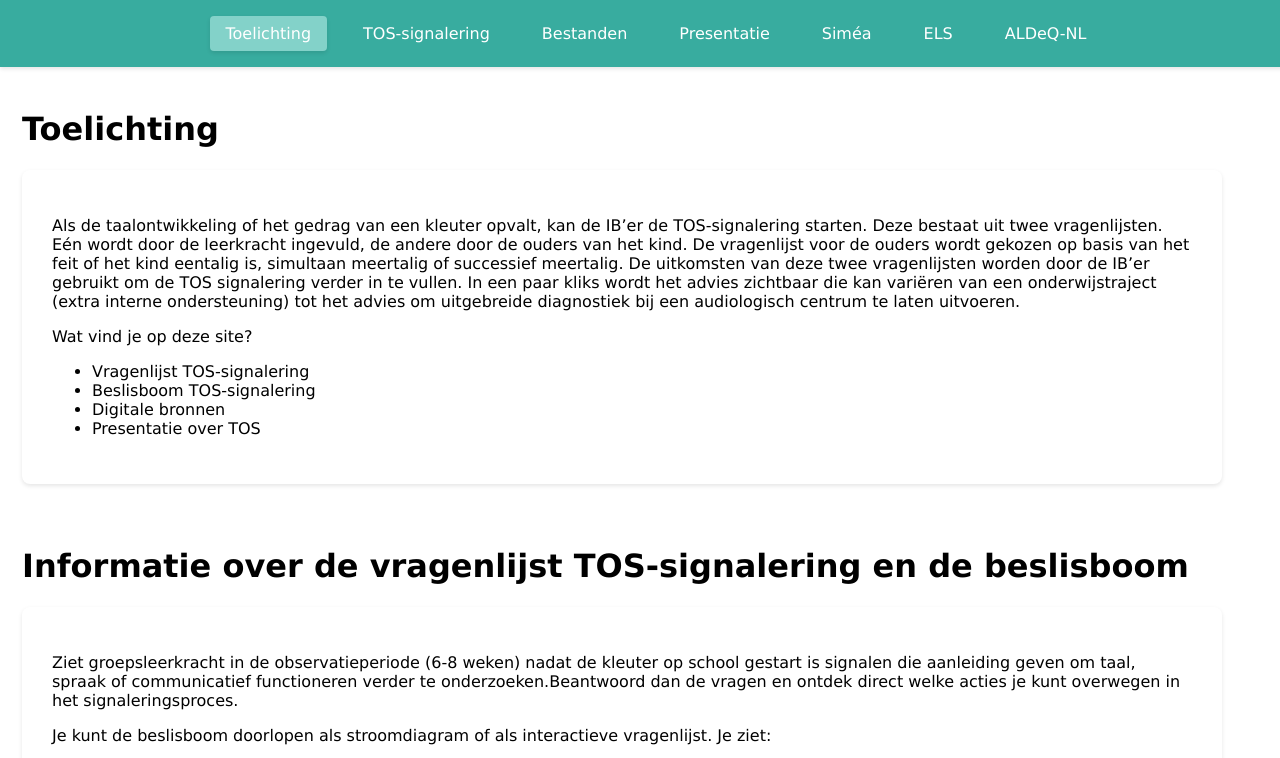
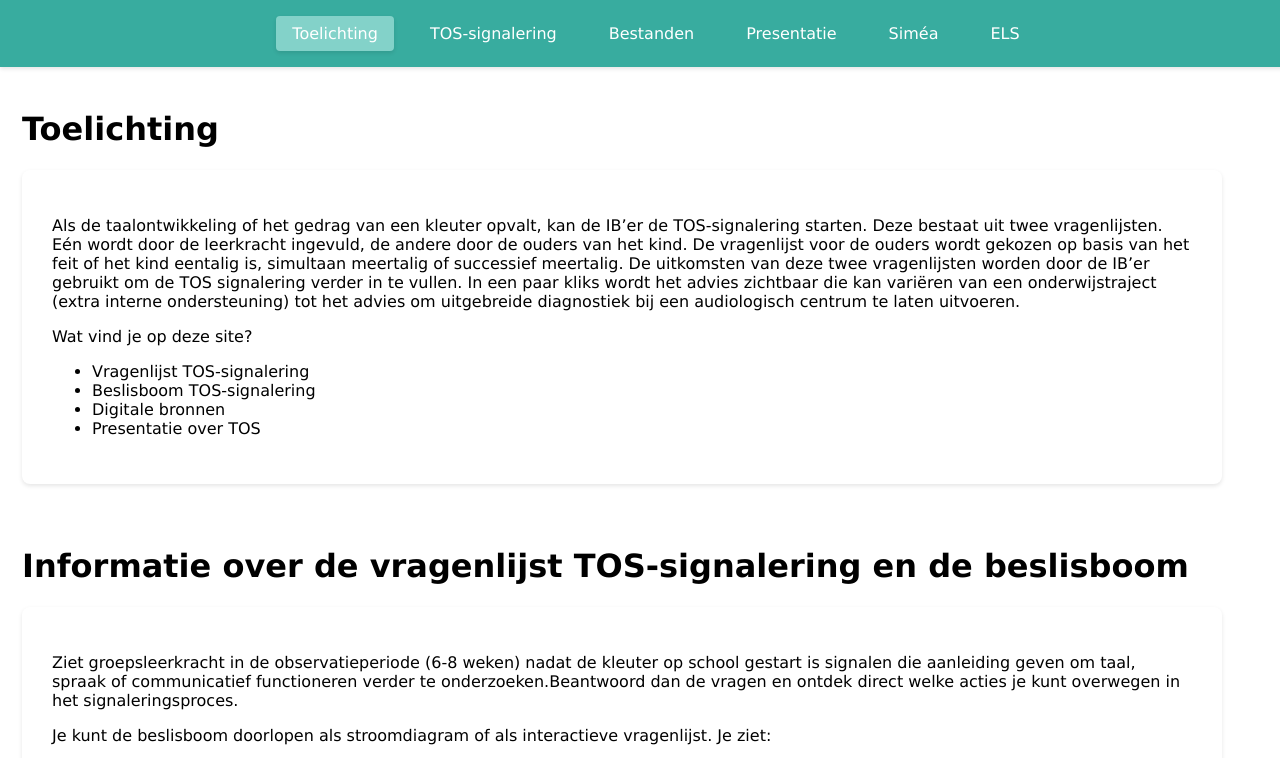
Before and after one commit to Lenka-vw/TOS-signalering, a plain HTML site: page index.html in a window 1280 px wide. Shown: the top 758 px of the page. Drawn offline with Linux system fonts and the light colour scheme.

Commit message:
Update nav.html

```diff
--- a/nav.html
+++ b/nav.html
@@ -7,6 +7,6 @@
     <a href="Presentatie.html">Presentatie</a>
     <a href="simea.html">Siméa</a>
     <a href="els.html">ELS</a>
-    <a href="ALDeQ-NL.html">ALDeQ-NL</a>
+
   </div>
 </nav>
```
